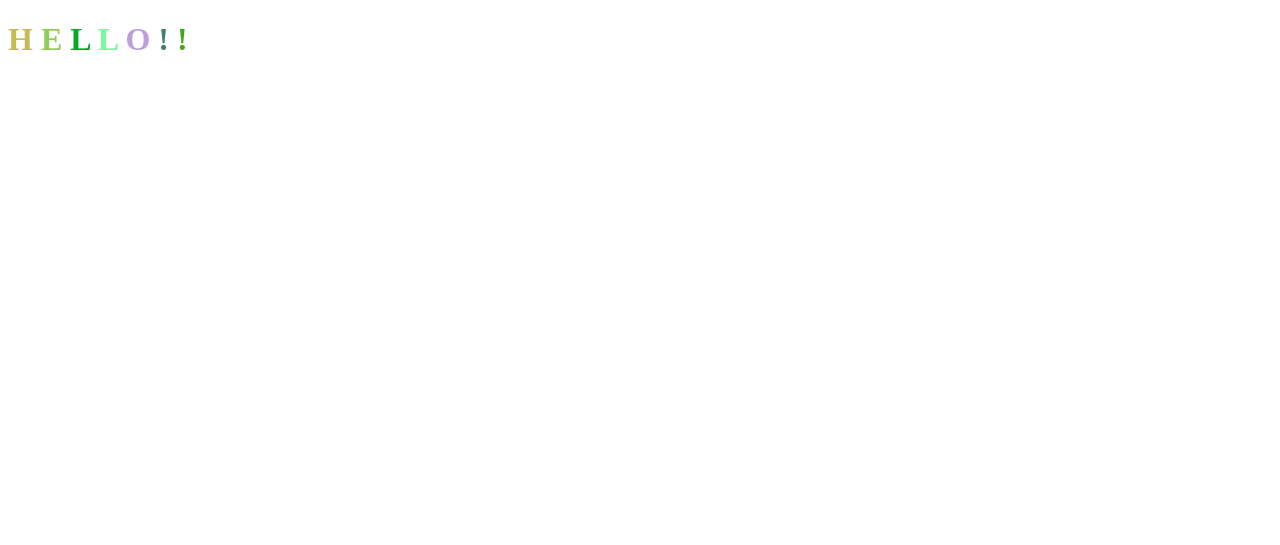
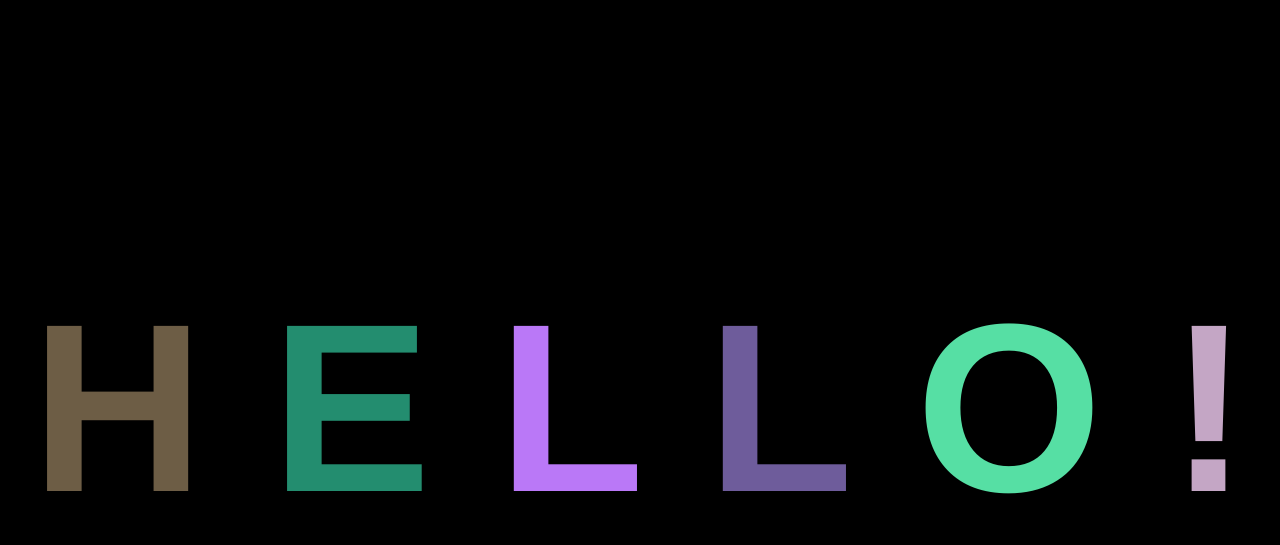
Before and after one commit to ozgenur00/helloAnimated, a plain HTML site: page index.html in a window 1280 px wide. Drawn offline with Linux system fonts and the light colour scheme.

Commit message:
add basic styles

```diff
--- /dev/null
+++ b/app.css
@@ -0,0 +1,16 @@
+body {
+    display: flex;
+    justify-content: center;
+    align-items: center;
+    height: 100vh;
+    background-color: black;
+}
+
+h1 {
+    font-size: 15rem;
+    font-family: 'Franklin Gothic Medium', 'Arial Narrow', Arial, sans-serif;
+}
+
+.letter {
+    transition: color 1000ms;
+}
--- a/index.html
+++ b/index.html
@@ -4,7 +4,7 @@
     <meta charset="UTF-8">
     <meta name="viewport" content="width=device-width, initial-scale=1.0">
     <title>Document</title>
-
+    <link rel="stylesheet" href="app.css">
 </head>
 <body>
     <h1>
@@ -14,8 +14,6 @@
     <span class="letter">L</span>
     <span class="letter">O</span>
     <span class="letter">!</span>
-    <span class="letter">!</span>
-
 
 </h1>
 <script src="app.js"></script>
```
